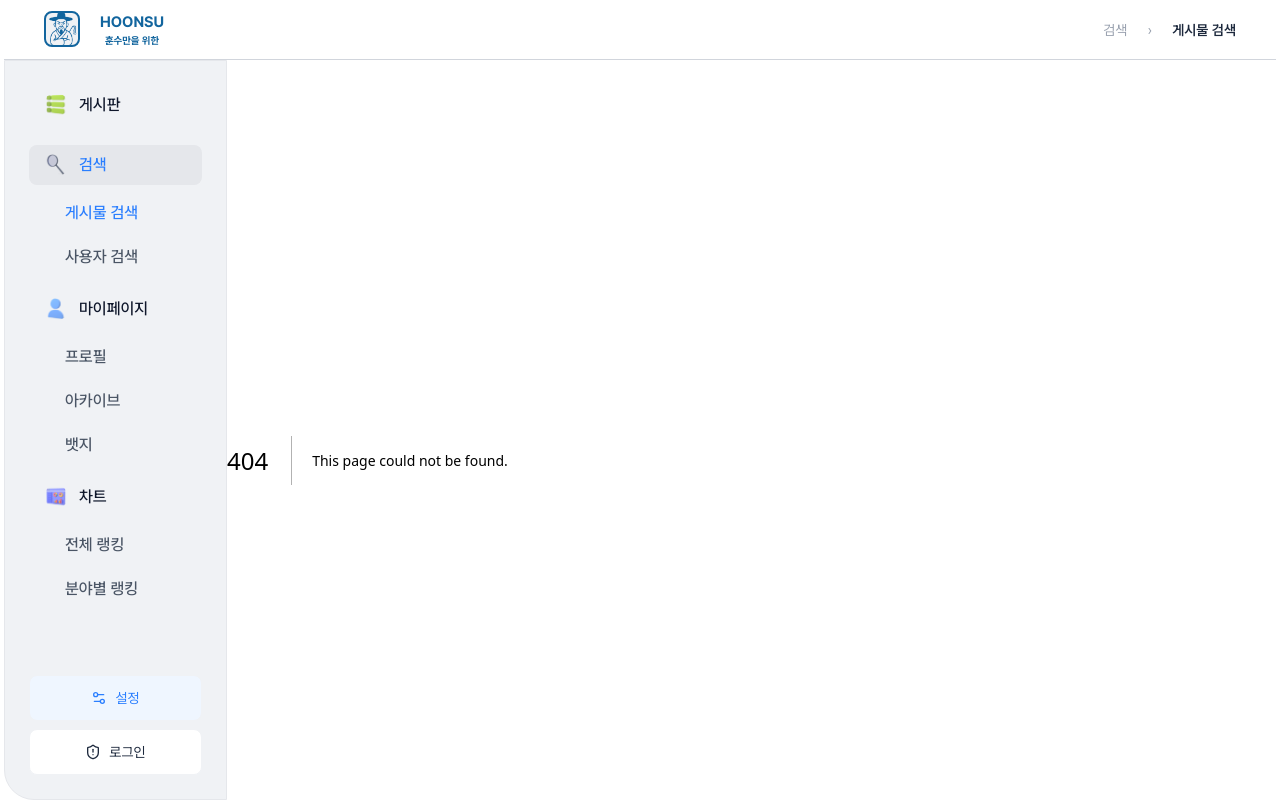
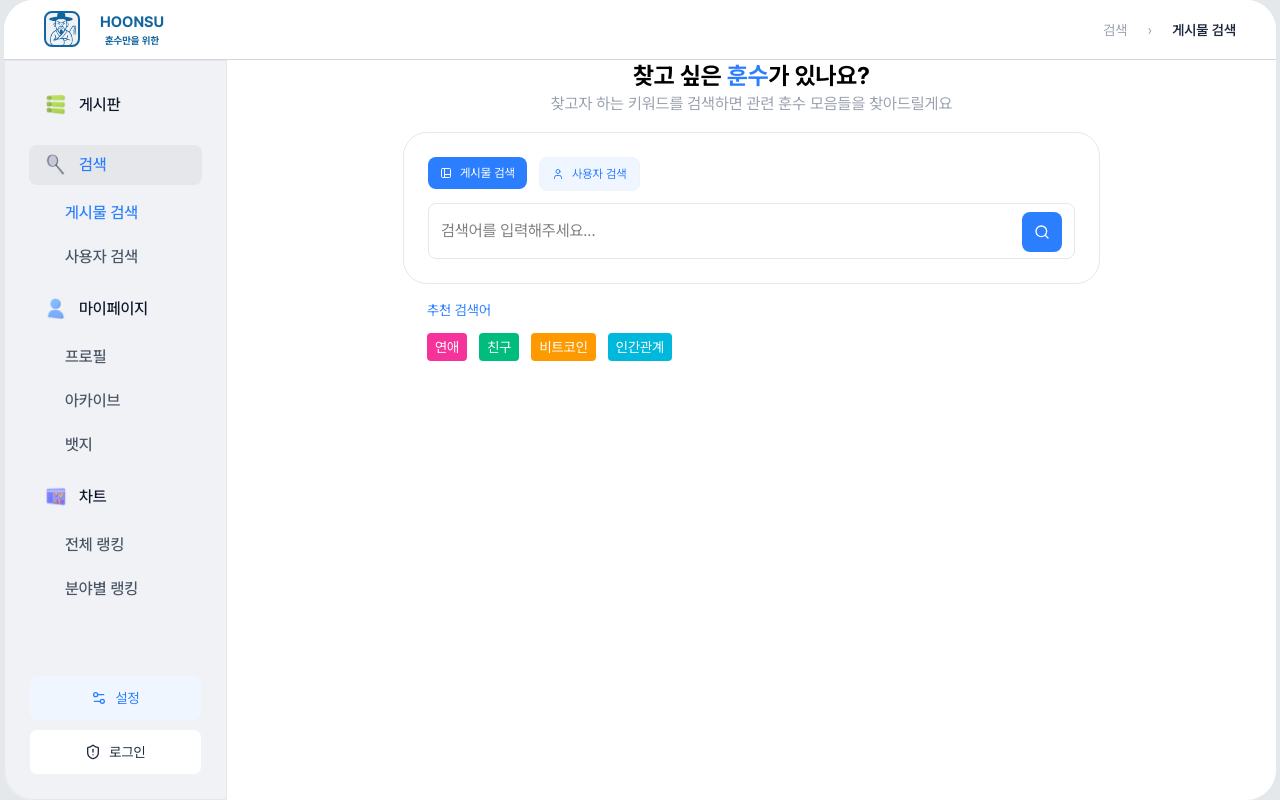
Before and after one commit to prgrms-fe-devcourse/FE7-PROJECT3-TEAM-2, a Next.js app: page /search/post in a window 1280 px wide. Before the commit this address had no page. Built offline with nearby package versions, Linux system fonts and the light colour scheme.

Commit message:
refactor: url 경로 기반으로 수정

```diff
--- /dev/null
+++ b/src/app/search/[type]/page.tsx
@@ -0,0 +1,9 @@
+import SearchForm from "@/components/search/SearchForm";
+
+export default function Page() {
+  return (
+    <>
+      <SearchForm />
+    </>
+  );
+}
--- a/src/app/search/page.tsx
+++ b/src/app/search/page.tsx
@@ -1,9 +1,5 @@
-import SearchForm from "@/components/search/SearchForm";
+import { redirect } from "next/navigation";
 
-export default function Page() {
-  return (
-    <>
-      <SearchForm />
-    </>
-  );
+export default function SearchPage() {
+  redirect("/search/post");
 }
--- a/src/components/search/SearchForm.tsx
+++ b/src/components/search/SearchForm.tsx
@@ -1,7 +1,7 @@
 "use client";
 
 import { cva } from "class-variance-authority";
-import { useSearchParams } from "next/navigation";
+import { useParams, useSearchParams } from "next/navigation";
 import SearchBar from "./SearchBar";
 import SearchIntro from "./SearchIntro";
 import SearchRecommend from "./SearchRecommend";
@@ -20,9 +20,10 @@ const searchFormVariants = cva("flex flex-col gap-4 max-h-[314px] w-full max-w-[
 });
 
 export default function SearchForm() {
-  const searchParams = useSearchParams();
-  const searchType = searchParams.get("type") === "user" ? "user" : "post";
-  const queryParam = searchParams.get("query");
+  const { type } = useParams();
+  const searchType = type === "user" ? "user" : "post";
+  const searchQueryParams = useSearchParams();
+  const queryParam = searchQueryParams.get("query");
 
   const isSearched = !!queryParam;
 
```
